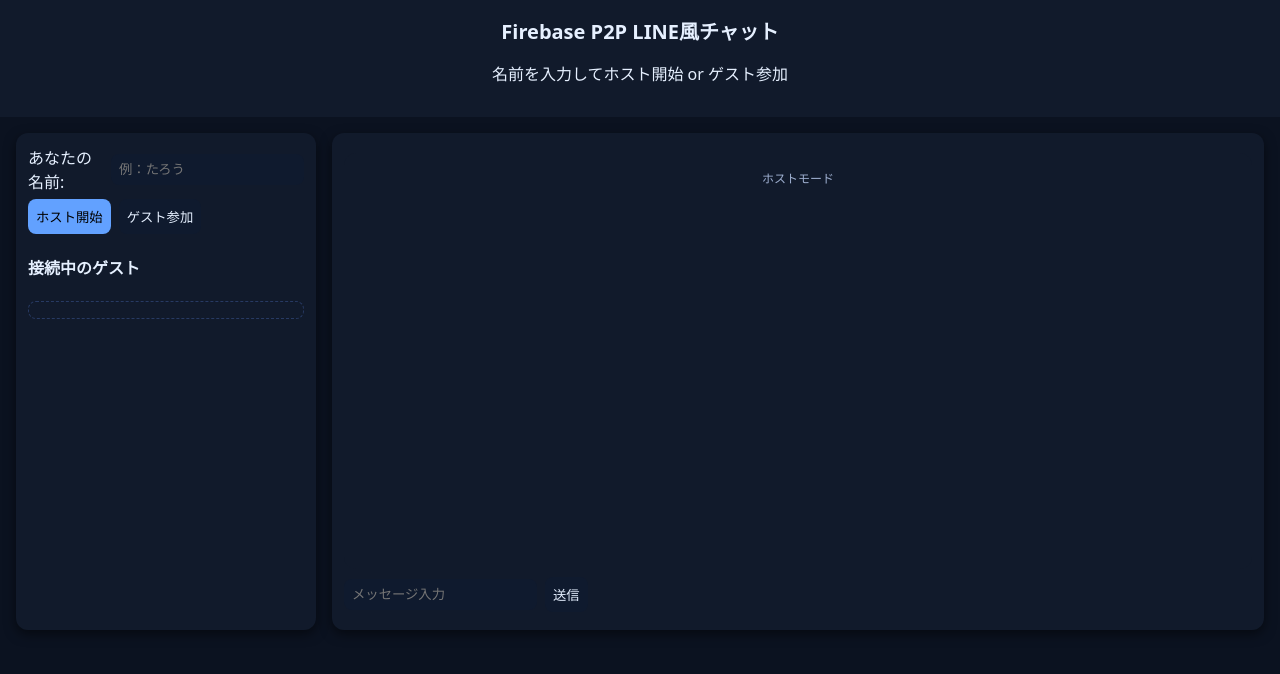
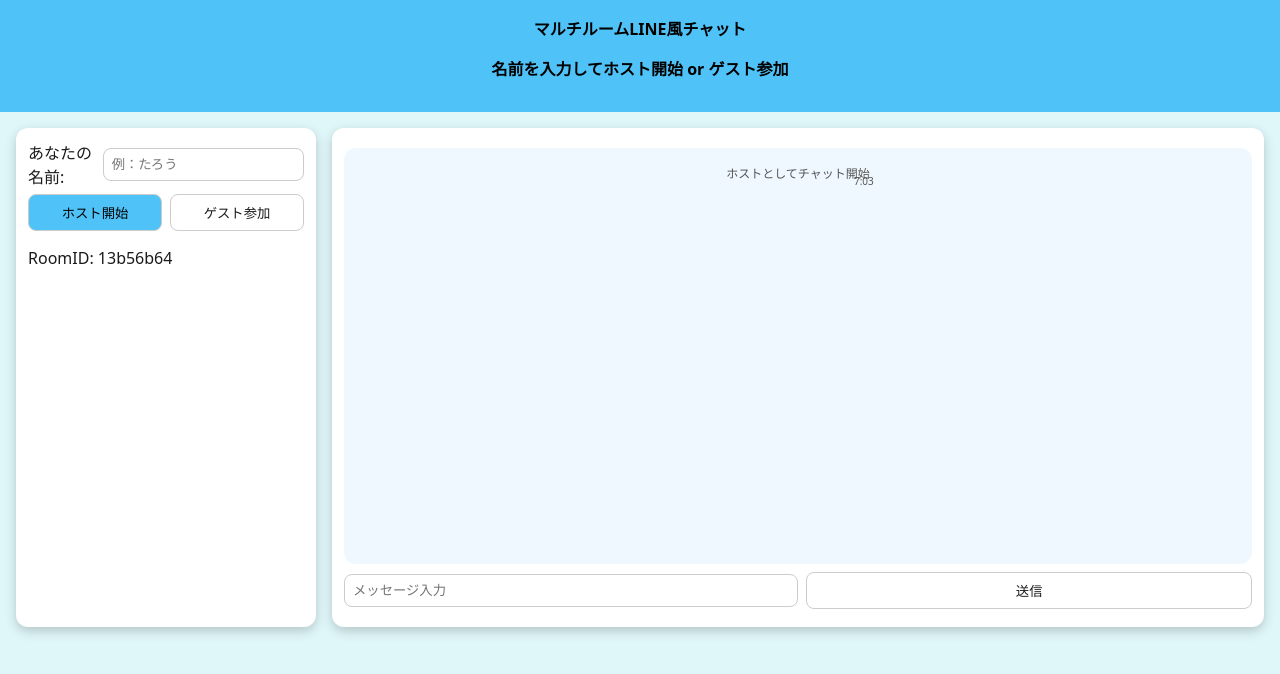
Before and after one commit to gameclub0111/chat, a plain HTML site: page index.html in a window 1280 px wide. Both pictures are taken after a click on the button "ホスト開始". Drawn offline with Linux system fonts and the light colour scheme; no server answers.

Commit message:
Update index.html

```diff
--- a/index.html
+++ b/index.html
@@ -1,44 +1,114 @@
 <!DOCTYPE html>
 <html lang="ja">
 <head>
-
 <meta name="viewport" content="width=device-width, initial-scale=1">
-<title>Firebase P2P LINE風チャット</title>
+<title>マルチルームLINE風チャット（通知音付き）</title>
 <style>
-:root{--bg:#0b1220;--card:#111a2b;--ink:#e6f0ff;--muted:#9fb0d1;--accent:#62a1ff;--me:#1a73e8;--other:#3c4043}
-body{margin:0;font-family:system-ui,-apple-system,"Segoe UI",Roboto,Arial,sans-serif;background:var(--bg);color:var(--ink)}
-header{padding:16px;text-align:center;background:var(--card)}
-h1{margin:0;font-size:20px}
-main{display:grid;grid-template-columns:300px 1fr;gap:16px;padding:16px}
+:root{
+  --bg:#e0f7fa;
+  --card:#ffffff;
+  --ink:#1a1a1a;
+  --muted:#555555;
+  --accent:#4fc3f7;
+  --me:#81d4fa;
+  --other:#b3e5fc;
+  --host:#ffd54f;
+  --guest:#aed581;
+}
+body{
+  margin:0;
+  font-family:system-ui,-apple-system,"Segoe UI",Roboto,Arial,sans-serif;
+  background:var(--bg);
+  color:var(--ink);
+}
+header{
+  padding:16px;
+  text-align:center;
+  background:var(--accent);
+  color:#000;
+  font-weight:bold;
+}
+main{
+  display:grid;
+  grid-template-columns:300px 1fr;
+  gap:16px;
+  padding:16px;
+}
 @media(max-width:980px){main{grid-template-columns:1fr}}
-.card{background:var(--card);border-radius:12px;padding:12px;box-shadow:0 4px 12px rgba(0,0,0,.5)}
-.row{display:flex;gap:8px;align-items:center;margin-bottom:6px}
-input,textarea,button{border-radius:8px;border:none;padding:8px;background:#0f1a2e;color:var(--ink)}
-button{cursor:pointer}
-button.primary{background:var(--accent);color:#000}
-#peers{max-height:150px;overflow:auto;border:1px dashed #273a63;padding:8px;margin:6px 0;border-radius:8px}
-#chatlog{height:400px;overflow:auto;padding:8px;margin:8px 0;border-radius:12px;background:#111a2b;display:flex;flex-direction:column;gap:6px}
-.msg{padding:8px 12px;border-radius:16px;max-width:70%;word-break:break-word}
+.card{
+  background:var(--card);
+  border-radius:12px;
+  padding:12px;
+  box-shadow:0 4px 12px rgba(0,0,0,.2);
+}
+.row{
+  display:flex;
+  gap:8px;
+  align-items:center;
+  margin-bottom:6px;
+}
+input,textarea,button{
+  border-radius:8px;
+  border:1px solid #ccc;
+  padding:8px;
+  background:#fff;
+  color:var(--ink);
+  width:100%;
+}
+button{
+  cursor:pointer;
+}
+button.primary{
+  background:var(--accent);
+  color:#000;
+}
+#chatlog{
+  height:400px;
+  overflow:auto;
+  padding:8px;
+  margin:8px 0;
+  border-radius:12px;
+  background:#f0f8ff;
+  display:flex;
+  flex-direction:column;
+  gap:6px;
+}
+.msg{
+  padding:8px 12px;
+  border-radius:16px;
+  max-width:70%;
+  word-break:break-word;
+  position:relative;
+}
+.msg .time{
+  font-size:10px;
+  color:var(--muted);
+  position:absolute;
+  bottom:2px;
+  right:8px;
+}
 .me{background:var(--me);align-self:flex-end}
 .other{background:var(--other);align-self:flex-start}
 .sys{align-self:center;font-size:12px;color:var(--muted)}
+.tag{font-size:10px;font-weight:bold;padding:2px 6px;border-radius:6px;margin-left:6px}
+.host{background:var(--host);}
+.guest{background:var(--guest);}
 </style>
 </head>
 <body>
 <header>
-<h1>Firebase P2P LINE風チャット</h1>
+マルチルームLINE風チャット
 <p>名前を入力してホスト開始 or ゲスト参加</p>
 </header>
 <main>
 <section class="card">
 <label class="row"><span>あなたの名前:</span><input id="nickname" placeholder="例：たろう"></label>
-<div class="row"><button id="btnHost" class="primary">ホスト開始</button><button id="btnGuest">ゲスト参加</button></div>
-<div id="hostArea" style="display:none">
-<h4>接続中のゲスト</h4>
-<div id="peers"></div>
+<div class="row">
+<button id="btnHost" class="primary">ホスト開始</button>
+<button id="btnGuest">ゲスト参加</button>
 </div>
-<div id="guestArea" style="display:none">
-<p>ホストからのRoomIDをURL末尾に付けてアクセス</p>
+<div id="hostInfo" style="display:none">
+<p>RoomID: <span id="roomIdDisplay"></span></p>
 </div>
 </section>
 
@@ -49,6 +119,9 @@ button.primary{background:var(--accent);color:#000}
 <button id="send" disabled>送信</button>
 </div>
 </section>
+
+<!-- 通知音 -->
+<audio id="notifySound" src="tuti1.mp3" preload="auto"></audio>
 
 <script src="https://www.gstatic.com/firebasejs/9.22.2/firebase-app-compat.js"></script>
 <script src="https://www.gstatic.com/firebasejs/9.22.2/firebase-firestore-compat.js"></script>
@@ -69,124 +142,82 @@ const db = firebase.firestore();
 
 // ===== 便利関数 =====
 const $ = s=>document.querySelector(s);
+let roomId=null;
+let messagesRef=null;
+let role=null; // host or guest
+const sound = $('#notifySound');
 const myName = ()=>$('#nickname').value.trim()||'匿名';
-const addMsg = (kind,text,name)=>{
+const addMsg = (kind,text,name,roleTag)=>{
   const log=$('#chatlog');
   const div=document.createElement('div');
   div.className=kind==='me'?'msg me':kind==='other'?'msg other':'msg sys';
+  const timeSpan=document.createElement('span');
+  timeSpan.className='time';
+  const d=new Date();
+  timeSpan.textContent=`${d.getHours()}:${d.getMinutes().toString().padStart(2,'0')}`;
   div.textContent=(name?name+': ':'')+text;
+  div.appendChild(timeSpan);
+  if(roleTag){
+    const span=document.createElement('span');
+    span.className='tag '+roleTag;
+    span.textContent=roleTag;
+    div.appendChild(span);
+  }
   log.appendChild(div);
   log.scrollTop=log.scrollHeight;
 };
 
-// ===== WebRTC =====
-const rtcConfig={iceServers:[]};
-const peers = new Map();
-let mode=null;
-
-// データチャンネル束ね
-function wireDC(dc,id){
-  dc.onopen=()=>{
-    addMsg('sys','接続成功: '+peers.get(id).name);
-    dc.send(JSON.stringify({type:'hello',name:myName()}));
-    updateUI();
-  };
-  dc.onmessage=e=>{
-    try{const d=JSON.parse(e.data);if(d.type==='hello'){peers.get(id).name=d.name;updateUI();return;}}catch(_){}
-    addMsg('other',e.data,peers.get(id).name);
-    saveMessage(peers.get(id).name,e.data);
-  };
-  dc.onclose=()=>{ addMsg('sys',peers.get(id)?.name+' 接続終了'); updateUI(); };
-}
-
-// UI更新
-function updateUI(){
-  $('#peers').innerHTML='';
-  peers.forEach((p,id)=>{
-    const div=document.createElement('div');
-    div.textContent=p.name+' ('+(p.dc?p.dc.readyState:'新規')+')';
-    $('#peers').appendChild(div);
-  });
-  const anyOpen=[...peers.values()].some(p=>p.dc&&p.dc.readyState==='open');
-  $('#message').disabled=!anyOpen; $('#send').disabled=!anyOpen;
-}
-
-// ===== Firestoreメッセージ保存 =====
-let messagesRef;
-function saveMessage(name,text){
+// ===== Firestoreメッセージ =====
+function saveMessage(name,text,roleTag){
   if(!messagesRef) return;
-  messagesRef.add({name,text,timestamp:firebase.firestore.FieldValue.serverTimestamp()});
+  messagesRef.add({name,text,roleTag,timestamp:firebase.firestore.FieldValue.serverTimestamp()});
 }
 function listenMessages(){
-  messagesRef.onSnapshot(snap=>{
+  messagesRef.orderBy('timestamp').onSnapshot(snap=>{
     snap.docChanges().forEach(change=>{
       if(change.type==='added'){
         const data=change.doc.data();
         const kind=data.name===myName()?'me':'other';
-        addMsg(kind,data.text,data.name);
+        addMsg(kind,data.text,data.name,data.roleTag);
+        // 自分以外なら通知音
+        if(kind==='other'){ sound.currentTime=0; sound.play(); }
       }
     });
   });
 }
 
-// ===== ホスト =====
-$('#btnHost').onclick=async()=>{
-  mode='host';
-  $('#hostArea').style.display='block';
-  $('#guestArea').style.display='none';
-  addMsg('sys','ホストモード');
-
-  const roomId=crypto.randomUUID();
-  const roomDoc = db.collection('rooms').doc(roomId);
-  messagesRef=roomDoc.collection('messages');
+// ===== ホスト開始 =====
+$('#btnHost').onclick=()=>{
+  if(!myName()) return alert('名前を入力してください');
+  role='host';
+  roomId=crypto.randomUUID().slice(0,8);
+  $('#hostInfo').style.display='block';
+  $('#roomIdDisplay').textContent=roomId;
+  messagesRef=db.collection('rooms').doc(roomId).collection('messages');
   listenMessages();
-
-  const pc = new RTCPeerConnection(rtcConfig);
-  const dc = pc.createDataChannel('chat');
-  const id=crypto.randomUUID();
-  peers.set(id,{pc,dc,name:myName()});
-  wireDC(dc,id);
-  pc.onconnectionstatechange=updateUI;
-  pc.onicecandidate=e=>{ if(e.candidate) roomDoc.collection('offerCandidates').add(e.candidate.toJSON()); };
-  const offer = await pc.createOffer();
-  await pc.setLocalDescription(offer);
-  await roomDoc.set({offer});
-  addMsg('sys','Room作成: #'+roomId);
-  location.hash=roomId;
+  addMsg('sys','ホストとしてチャット開始');
+  $('#message').disabled=false; $('#send').disabled=false;
 };
 
-// ===== ゲスト =====
-$('#btnGuest').onclick=async()=>{
-  mode='guest';
-  $('#hostArea').style.display='none';
-  $('#guestArea').style.display='block';
-  const roomId = location.hash.substring(1);
-  if(!roomId){ alert('URL末尾にRoomIDを付けてください'); return; }
-  const roomDoc = db.collection('rooms').doc(roomId);
-  messagesRef=roomDoc.collection('messages');
+// ===== ゲスト参加 =====
+$('#btnGuest').onclick=()=>{
+  if(!myName()) return alert('名前を入力してください');
+  role='guest';
+  const inputId=prompt('参加するRoomIDを入力してください');
+  if(!inputId) return alert('RoomIDが必要です');
+  roomId=inputId;
+  messagesRef=db.collection('rooms').doc(roomId).collection('messages');
   listenMessages();
-
-  const callData = (await roomDoc.get()).data();
-  const pc = new RTCPeerConnection(rtcConfig);
-  const id=crypto.randomUUID();
-  peers.set(id,{pc,dc:null,name:'ホスト'});
-  pc.ondatachannel=ev=>{ peers.get(id).dc=ev.channel; wireDC(ev.channel,id); };
-  pc.onconnectionstatechange=updateUI;
-  pc.onicecandidate=e=>{ if(e.candidate) roomDoc.collection('answerCandidates').add(e.candidate.toJSON()); };
-  await pc.setRemoteDescription(callData.offer);
-  const answer = await pc.createAnswer();
-  await pc.setLocalDescription(answer);
-  await roomDoc.update({answer});
-  addMsg('sys','ゲスト参加完了');
+  addMsg('sys','ゲストとして参加');
+  $('#message').disabled=false; $('#send').disabled=false;
 };
 
 // ===== チャット送信 =====
 $('#send').onclick=()=>{
   const text=$('#message').value.trim();
   if(!text) return;
-  addMsg('me',text,myName());
-  saveMessage(myName(),text);
-  peers.forEach(p=>{if(p.dc&&p.dc.readyState==='open') p.dc.send(text);});
+  addMsg('me',text,myName(),role);
+  saveMessage(myName(),text,role);
   $('#message').value='';
 };
 $('#message').addEventListener('keydown',e=>{ if(e.key==='Enter'&&!e.shiftKey){ $('#send').click(); e.preventDefault(); } });
```
